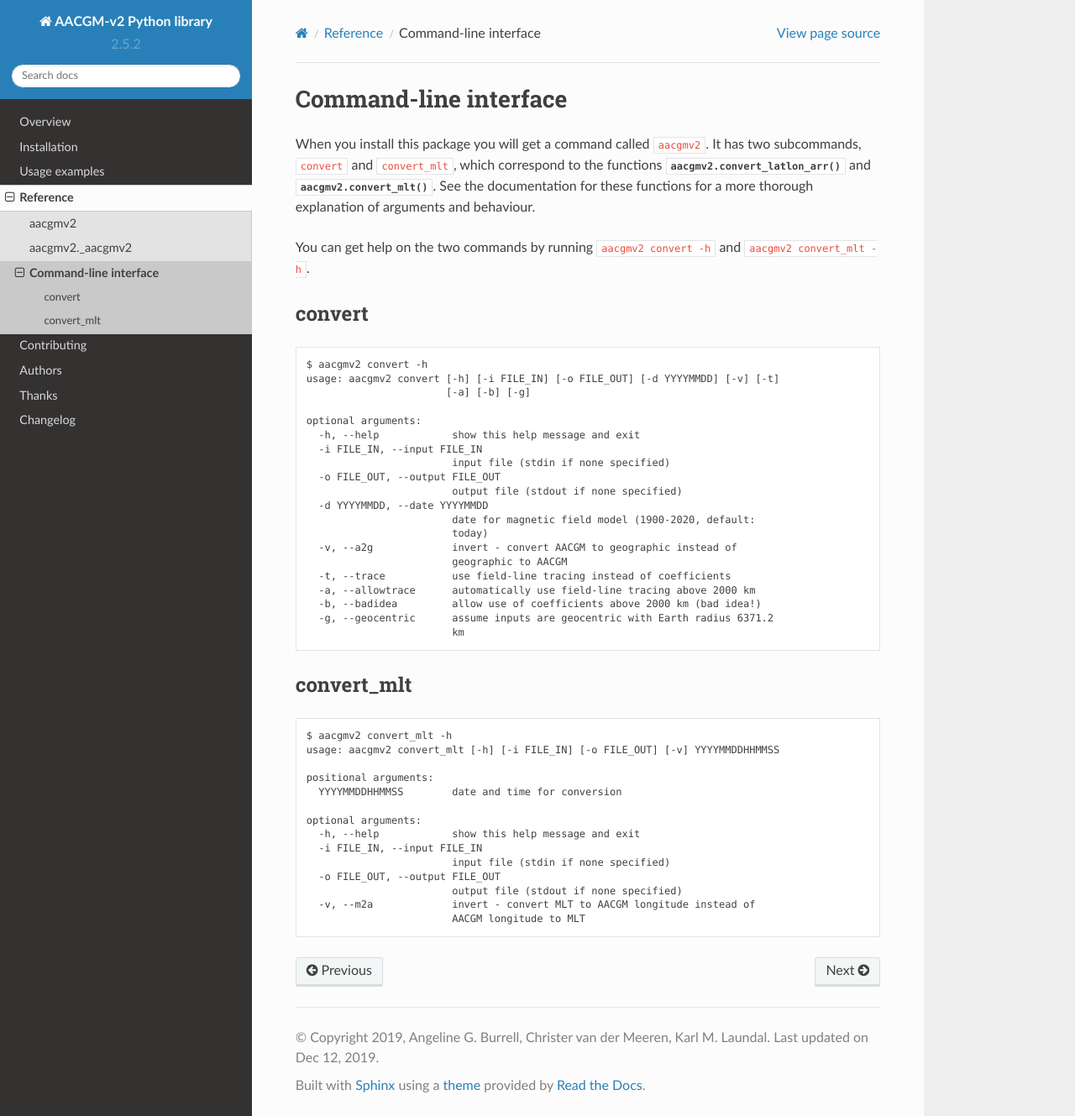
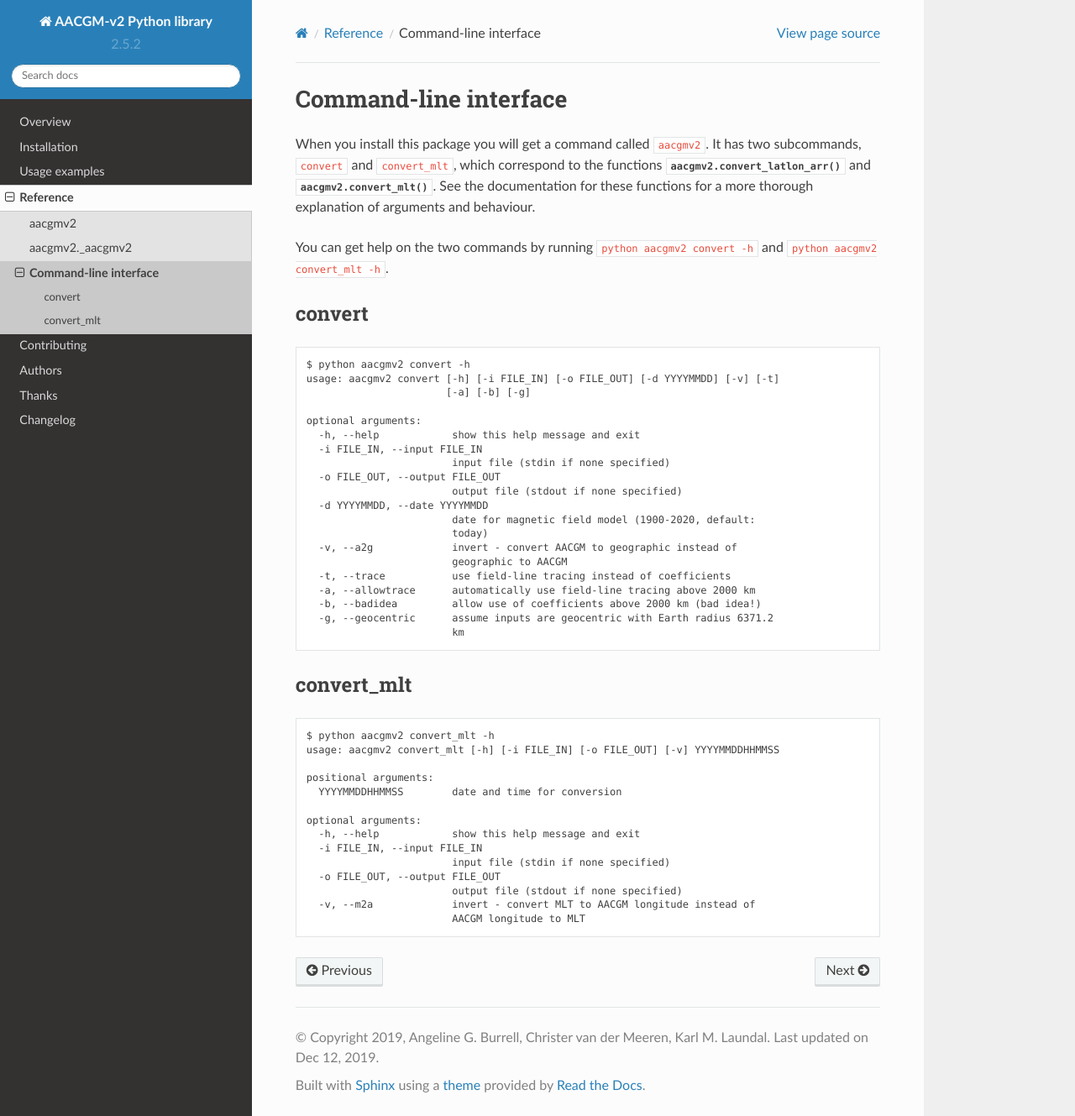
Before and after one commit to aburrell/aacgmv2, a Sphinx documentation site: the page built from docs/reference/cli.rst, in a window 1280 px wide and 1329 px high. Shown: the whole window at 84% size. Built offline with Sphinx 7.4.7 and the Read the Docs theme 2.0.0, drawn with Linux system fonts in a browser that asks for light colours.

Commit message:
DOC: updated command line interface documentation

```diff
--- a/docs/reference/cli.rst
+++ b/docs/reference/cli.rst
@@ -9,15 +9,15 @@
 :py:func:`aacgmv2.convert_mlt`. See the documentation for these functions for a
 more thorough explanation of arguments and behaviour.
 
-You can get help on the two commands by running ``aacgmv2 convert -h`` and
-``aacgmv2 convert_mlt -h``.
+You can get help on the two commands by running ``python aacgmv2 convert -h``
+and ``python aacgmv2 convert_mlt -h``.
 
 convert
 -------
 
 .. code::
 
-    $ aacgmv2 convert -h
+    $ python aacgmv2 convert -h
     usage: aacgmv2 convert [-h] [-i FILE_IN] [-o FILE_OUT] [-d YYYYMMDD] [-v] [-t]
                            [-a] [-b] [-g]
 
@@ -43,7 +43,7 @@
 
 .. code::
 
-    $ aacgmv2 convert_mlt -h
+    $ python aacgmv2 convert_mlt -h
     usage: aacgmv2 convert_mlt [-h] [-i FILE_IN] [-o FILE_OUT] [-v] YYYYMMDDHHMMSS
 
     positional arguments:
```
